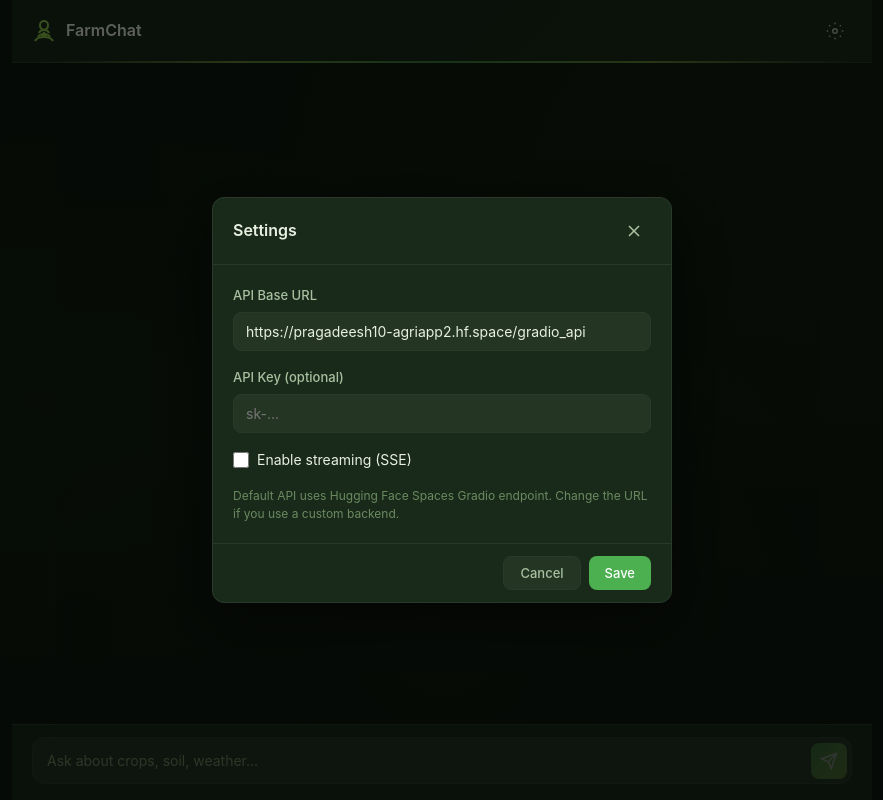
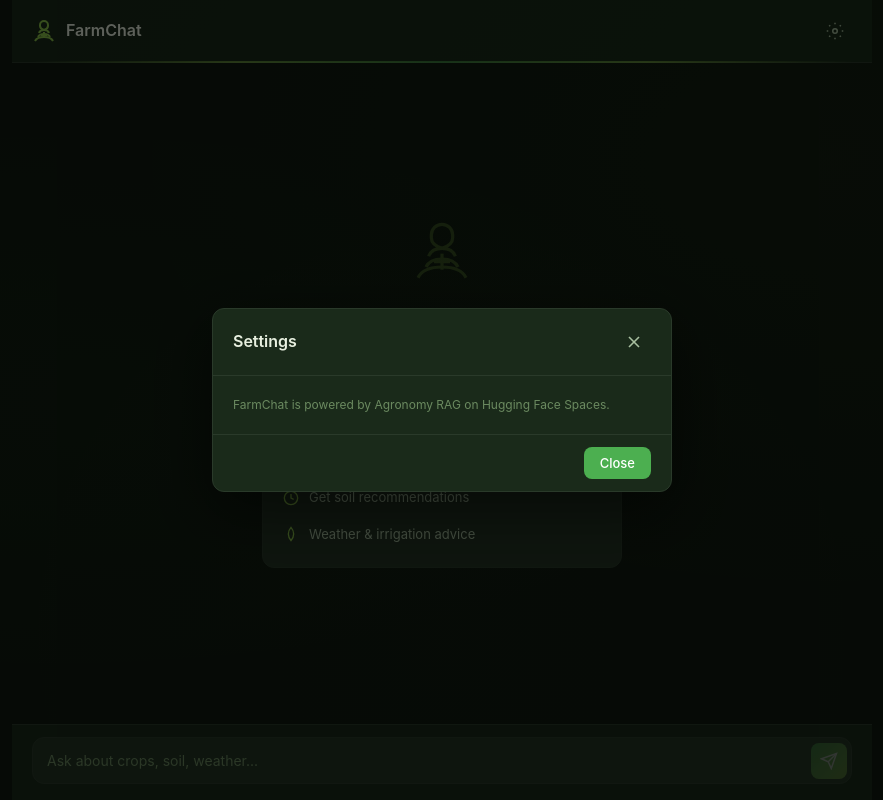
Before and after one commit to pragadeesh1024/agricultureLLM, a React (Vite) app: page / in a window 1280 px wide. Both pictures are taken after a click on the button 1033 px from the left and 31 px from the top of the page. Shown: the whole page, without its empty margins (198-1081 px from the left). Built offline with nearby package versions, Linux system fonts and the light colour scheme; the HTML template or start-up script is replaced by a standard one.

Commit message:
Every line as bullet point, remove API settings from panel

```diff
--- a/src/App.css
+++ b/src/App.css
@@ -261,15 +261,16 @@
 .typewriter-text.markdown h3 { font-size: 15px; }
 .typewriter-text.markdown h4 { font-size: 14px; }
 
-.typewriter-text.markdown ul,
-.typewriter-text.markdown ol {
-  margin: 6px 0;
-  padding-left: 24px;
+.typewriter-text.markdown ul {
+  margin: 4px 0;
+  padding-left: 22px;
+  list-style: disc;
 }
 
 .typewriter-text.markdown li {
-  margin: 4px 0;
-  line-height: 1.7;
+  margin: 6px 0;
+  line-height: 1.8;
+  padding-left: 2px;
 }
 
 .cursor-blink {
--- a/src/App.jsx
+++ b/src/App.jsx
@@ -1,44 +1,30 @@
 import { useState, useRef, useEffect, useCallback } from 'react'
 import './App.css'
 
-const DEFAULT_API_URL = 'https://pragadeesh10-agriapp2.hf.space/gradio_api'
-
 function renderMarkdown(text) {
   if (!text) return ''
-  let html = text
+  const escaped = text
     .replace(/&/g, '&amp;')
     .replace(/</g, '&lt;')
     .replace(/>/g, '&gt;')
     .replace(/\*\*(.+?)\*\*/g, '<strong>$1</strong>')
     .replace(/`(.+?)`/g, '<code>$1</code>')
 
-  const lines = html.split('\n')
+  const lines = escaped.split('\n')
   const result = []
-  let inList = false
+  let inBullet = false
 
   for (const line of lines) {
-    const numberedMatch = line.match(/^(\d+)\.\s+(.+)$/)
-    if (numberedMatch) {
-      if (!inList) { result.push('<ol>'); inList = true }
-      result.push('<li>' + numberedMatch[2] + '</li>')
+    const trimmed = line.trim()
+    if (!trimmed) {
+      if (inBullet) { result.push('</ul>'); inBullet = false }
+      result.push('<br>')
       continue
     }
-    if (inList) { result.push('</ol>'); inList = false }
-
-    const headerMatch = line.match(/^(#{1,4})\s+(.+)$/)
-    if (headerMatch) {
-      const level = headerMatch[1].length
-      result.push(`<h${level}>${headerMatch[2]}</h${level}>`)
-      continue
-    }
-
-    if (line.trim() === '') {
-      result.push('<br>')
-    } else {
-      result.push(line)
-    }
+    if (!inBullet) { result.push('<ul>'); inBullet = true }
+    result.push('<li>' + trimmed + '</li>')
   }
-  if (inList) result.push('</ol>')
+  if (inBullet) result.push('</ul>')
 
   return result.join('\n')
 }
@@ -143,16 +129,7 @@
   )
 }
 
-function SettingsPanel({ apiUrl, setApiUrl, apiKey, setApiKey, streamMode, setStreamMode, onClose }) {
-  const [tempUrl, setTempUrl] = useState(apiUrl)
-  const [tempKey, setTempKey] = useState(apiKey)
-
-  const handleSave = () => {
-    setApiUrl(tempUrl)
-    setApiKey(tempKey)
-    onClose()
-  }
-
+function SettingsPanel({ onClose }) {
   return (
     <div className="settings-overlay" onClick={onClose}>
       <div className="settings-panel" onClick={e => e.stopPropagation()}>
@@ -166,41 +143,12 @@
           </button>
         </div>
         <div className="settings-body">
-          <label className="settings-label">
-            API Base URL
-            <input
-              type="text"
-              className="settings-input"
-              value={tempUrl}
-              onChange={e => setTempUrl(e.target.value)}
-              placeholder="https://your-api.com"
-            />
-          </label>
-          <label className="settings-label">
-            API Key (optional)
-            <input
-              type="password"
-              className="settings-input"
-              value={tempKey}
-              onChange={e => setTempKey(e.target.value)}
-              placeholder="sk-..."
-            />
-          </label>
-          <label className="settings-checkbox">
-            <input
-              type="checkbox"
-              checked={streamMode}
-              onChange={e => setStreamMode(e.target.checked)}
-            />
-            <span>Enable streaming (SSE)</span>
-          </label>
           <p className="settings-hint">
-            Default API uses Hugging Face Spaces Gradio endpoint. Change the URL if you use a custom backend.
+            FarmChat is powered by Agronomy RAG on Hugging Face Spaces.
           </p>
         </div>
         <div className="settings-footer">
-          <button className="btn btn-secondary" onClick={onClose}>Cancel</button>
-          <button className="btn btn-primary" onClick={handleSave}>Save</button>
+          <button className="btn btn-primary" onClick={onClose}>Close</button>
         </div>
       </div>
     </div>
@@ -213,9 +161,6 @@
   const [isLoading, setIsLoading] = useState(false)
   const [streamingMessage, setStreamingMessage] = useState('')
   const [showSettings, setShowSettings] = useState(false)
-  const [apiUrl, setApiUrl] = useState(DEFAULT_API_URL)
-  const [apiKey, setApiKey] = useState('')
-  const [streamMode, setStreamMode] = useState(false)
   const [error, setError] = useState(null)
   const messagesEndRef = useRef(null)
   const inputRef = useRef(null)
@@ -252,11 +197,9 @@
 
     const history = [...messages, userMessage]
 
-    const baseUrl = apiUrl.replace(/\/+$/, '')
-    const isDefault = baseUrl === DEFAULT_API_URL
-    const endpoint = isDefault && import.meta.env.DEV
+    const endpoint = import.meta.env.DEV
       ? '/gradio_api/call/ask'
-      : baseUrl + '/call/ask'
+      : 'https://pragadeesh10-agriapp2.hf.space/gradio_api/call/ask'
 
     const lastMsg = history[history.length - 1]?.content || ''
 
@@ -269,10 +212,7 @@
     try {
       const initRes = await fetch(endpoint, {
         method: 'POST',
-        headers: {
-          'Content-Type': 'application/json',
-          ...(apiKey && { 'Authorization': `Bearer ${apiKey}` }),
-        },
+        headers: { 'Content-Type': 'application/json' },
         body: JSON.stringify({ data: [lastMsg] }),
         signal: controller.signal,
       })
@@ -480,15 +420,7 @@
       </div>
 
       {showSettings && (
-        <SettingsPanel
-          apiUrl={apiUrl}
-          setApiUrl={setApiUrl}
-          apiKey={apiKey}
-          setApiKey={setApiKey}
-          streamMode={streamMode}
-          setStreamMode={setStreamMode}
-          onClose={() => setShowSettings(false)}
-        />
+        <SettingsPanel onClose={() => setShowSettings(false)} />
       )}
     </div>
   )
```
